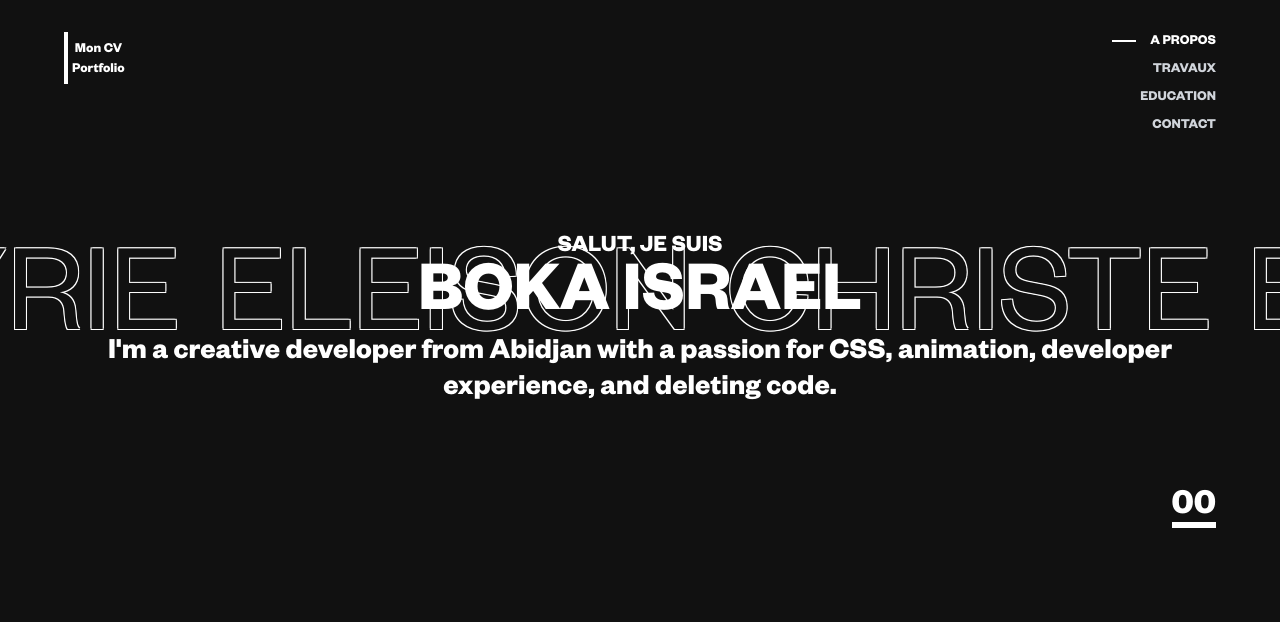
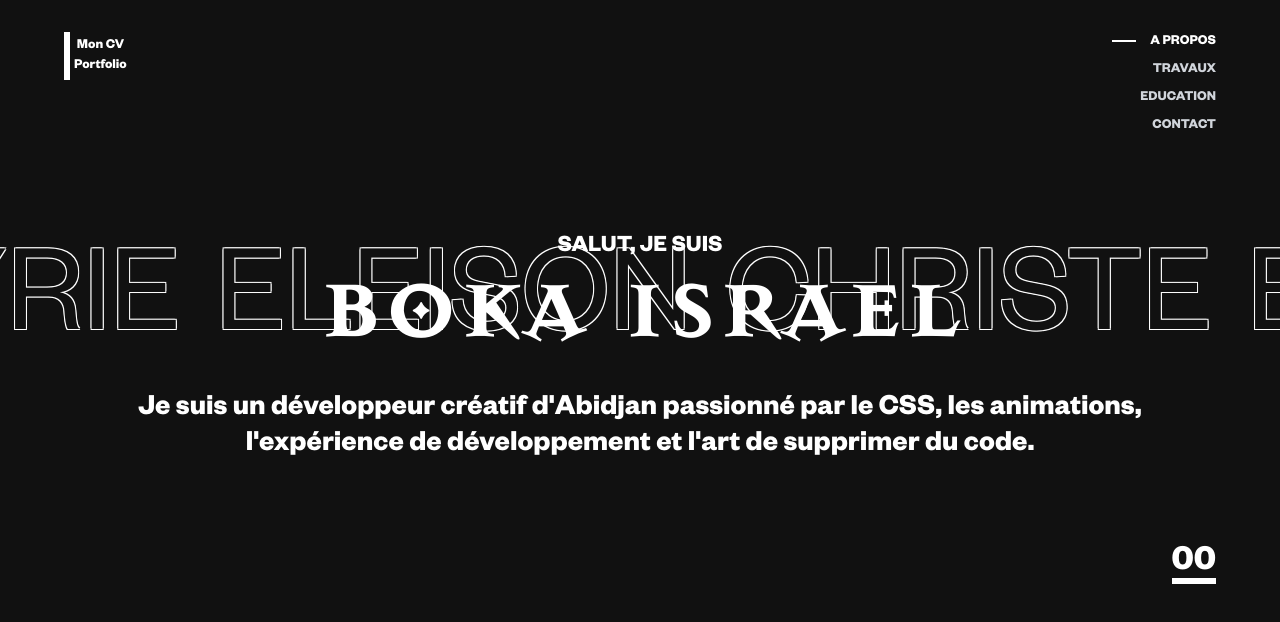
Before and after one commit to IsraelBoka/portfolio, a SvelteKit app: page / in a window 1280 px wide. Shown: the top 622 px of the page. Built offline with nearby package versions, Linux system fonts and the light colour scheme.

Commit message:
new page

```diff
--- a/src/app.css
+++ b/src/app.css
@@ -23,4 +23,12 @@ html {
 		font-weight: bold;
 		font-display: swap;
 	}
+
+	@font-face {
+		font-family: 'Crusader';
+		src: local('Crusader'), local('Crusader'), local('Crusader'), local('Crusader'),
+			url('/fonts/Crusader_Dark/Crusader_Dark.ttf');
+		font-weight: normal;
+		font-display: swap;
+	}
 }
--- a/src/routes/+layout.svelte
+++ b/src/routes/+layout.svelte
@@ -1,7 +1,94 @@
 <script>
 	import '../app.css';
+	import { page } from '$app/stores';
+	import { base } from '$app/paths';
 </script>
 
-<div class="container">
+<div class="container h-screen">
+	<nav class="flex justify-between py-8 px-16">
+		<div class="text-white h-12 text-sm font-bold flex">
+			<div class="h-12 w-1.5 bg-white" />
+			<div class="flex flex-col items-center justify-center mx-1 my-2">
+				<div>Mon CV</div>
+				<div>Portfolio</div>
+			</div>
+		</div>
+
+		<li class="text-white flex flex-col gap-2 uppercase font-Founders">
+			<a
+				href={`${base}/`}
+				class=" inline-flex flex-row-reverse justify-between group active:text-red-500"
+			>
+				<div
+					class:text-white={$page.url.pathname === `${base}/`}
+					class="text-sm font-bold text-gray-300 group-hover:text-white transition-colors"
+				>
+					A propos
+				</div>
+				<div
+					class:bg-[length:100%_2px]={$page.url.pathname === `${base}/`}
+					class=" w-6 h-0.5 my-2 mx-1 bg-right-bottom bg-gradient-to-r from-white to-white bg-[length:0%_2px] bg-no-repeat group-hover:bg-[length:100%_2px] transition-all duration-300 ease-out"
+				/>
+			</a>
+
+			<a href={`${base}/travaux`} class="inline-flex flex-row-reverse justify-between group">
+				<div
+					class:text-white={$page.url.pathname === `${base}/travaux`}
+					class="text-sm font-bold text-gray-300 group-hover:text-white transition-colors"
+				>
+					Travaux
+				</div>
+				<div
+					class:bg-[length:100%_2px]={$page.url.pathname === `${base}/travaux`}
+					class=" w-6 h-0.5 my-2 mx-1 bg-right-bottom bg-gradient-to-r from-white to-white bg-[length:0%_2px] bg-no-repeat group-hover:bg-[length:100%_2px] transition-all duration-300 ease-out"
+				/>
+			</a>
+
+			<a href={''} class="inline-flex flex-row-reverse justify-between group">
+				<div class="text-sm font-bold text-gray-300 group-hover:text-white transition-colors">
+					Education
+				</div>
+				<div
+					class=" w-6 h-0.5 my-2 mx-1 bg-right-bottom bg-gradient-to-r from-white to-white bg-[length:0%_2px] bg-no-repeat group-hover:bg-[length:100%_2px] transition-all duration-300 ease-out"
+				/>
+			</a>
+
+			<a href={''} class="inline-flex flex-row-reverse justify-between group">
+				<div class="text-sm font-bold text-gray-300 group-hover:text-white transition-colors">
+					Contact
+				</div>
+				<div
+					class=" w-6 h-0.5 my-2 mx-1 bg-right-bottom bg-gradient-to-r from-white to-white bg-[length:0%_2px] bg-no-repeat group-hover:bg-[length:100%_2px] transition-all duration-300 ease-out"
+				/>
+			</a>
+		</li>
+	</nav>
 	<slot />
+
+	<footer class="flex justify-end pt-20 px-16">
+		{#if $page.url.pathname === '/'}
+			<span
+				class=" text-4xl font-bold text-white bg-gradient-to-r from-white to-white bg-bottom bg-no-repeat bg-[length:100%_6px] transition-[background-size]"
+				>00</span
+			>
+		{/if}
+		{#if $page.url.pathname === '/travaux'}
+			<span
+				class=" text-4xl font-bold text-white bg-gradient-to-r from-white to-white bg-bottom bg-no-repeat bg-[length:100%_6px] transition-[background-size]"
+				>01</span
+			>
+		{/if}
+		{#if $page.url.pathname === '/education'}
+			<span
+				class=" text-4xl font-bold text-white bg-gradient-to-r from-white to-white bg-bottom bg-no-repeat bg-[length:100%_6px] transition-[background-size]"
+				>02</span
+			>
+		{/if}
+		{#if $page.url.pathname === '/contact'}
+			<span
+				class=" text-4xl font-bold text-white bg-gradient-to-r from-white to-white bg-bottom bg-no-repeat bg-[length:100%_6px] transition-[background-size]"
+				>03</span
+			>
+		{/if}
+	</footer>
 </div>
--- a/src/routes/+page.svelte
+++ b/src/routes/+page.svelte
@@ -1,63 +1,9 @@
 <script lang="ts">
 	import { base } from '$app/paths';
 	import { page } from '$app/stores';
-
-	console.log('la page est : ', $page.url.pathname);
 </script>
 
-<nav class="flex justify-between py-8 px-16">
-	<div class="text-white text-sm font-bold flex">
-		<div class="h-1/2 w-1 bg-white" />
-		<div class="flex flex-col items-center mx-1 my-2">
-			<div>Mon CV</div>
-			<div>Portfolio</div>
-		</div>
-	</div>
-
-	<li class="text-white flex flex-col gap-2 uppercase font-Founders">
-		<a href={''} class=" inline-flex flex-row-reverse justify-between group active:text-red-500">
-			<div
-				class:text-white={$page.url.pathname === '/'}
-				class="text-sm font-bold text-gray-300 group-hover:text-white transition-colors"
-			>
-				A propos
-			</div>
-			<div
-				class:bg-[length:100%_2px]={$page.url.pathname === '/'}
-				class=" w-6 h-0.5 my-2 mx-1 bg-right-bottom bg-gradient-to-r from-white to-white bg-[length:0%_2px] bg-no-repeat group-hover:bg-[length:100%_2px] transition-all duration-300 ease-out"
-			/>
-		</a>
-
-		<a href={''} class="inline-flex flex-row-reverse justify-between group">
-			<div class="text-sm font-bold text-gray-300 group-hover:text-white transition-colors">
-				Travaux
-			</div>
-			<div
-				class=" w-6 h-0.5 my-2 mx-1 bg-right-bottom bg-gradient-to-r from-white to-white bg-[length:0%_2px] bg-no-repeat group-hover:bg-[length:100%_2px] transition-all duration-300 ease-out"
-			/>
-		</a>
-
-		<a href={''} class="inline-flex flex-row-reverse justify-between group">
-			<div class="text-sm font-bold text-gray-300 group-hover:text-white transition-colors">
-				Education
-			</div>
-			<div
-				class=" w-6 h-0.5 my-2 mx-1 bg-right-bottom bg-gradient-to-r from-white to-white bg-[length:0%_2px] bg-no-repeat group-hover:bg-[length:100%_2px] transition-all duration-300 ease-out"
-			/>
-		</a>
-
-		<a href={''} class="inline-flex flex-row-reverse justify-between group">
-			<div class="text-sm font-bold text-gray-300 group-hover:text-white transition-colors">
-				Contact
-			</div>
-			<div
-				class=" w-6 h-0.5 my-2 mx-1 bg-right-bottom bg-gradient-to-r from-white to-white bg-[length:0%_2px] bg-no-repeat group-hover:bg-[length:100%_2px] transition-all duration-300 ease-out"
-			/>
-		</a>
-	</li>
-</nav>
-
-<section>
+<section class="">
 	<div id="background-text " class="pointer-events-none absolute z-0 w-full">
 		<div class="relative flex overflow-x-hidden text-[#111111] text-stroke-3">
 			<div class="py-4 uppercase animate-marquee whitespace-nowrap">
@@ -79,20 +25,13 @@
 	</div>
 	<div class="flex mt-16 flex-col justify-center items-center font-bold text-white z-10 relative">
 		<h2 class="uppercase text-2xl">Salut, Je suis</h2>
-		<h1 class="uppercase text-5xl lg:text-7xl">BOKA ISRAEL</h1>
+		<h1 class="uppercase font-Crusader text-5xl lg:text-9xl">BOKA ISRAEL</h1>
 		<p class="text-xl lg:text-3xl text-center lg:px-24">
-			I&apos;m a creative developer from Abidjan with a passion for CSS, animation, developer
-			experience, and deleting code.
+			Je suis un développeur créatif d'Abidjan passionné par le CSS, les animations, l'expérience de
+			développement et l'art de supprimer du code.
 		</p>
 	</div>
 </section>
-
-<footer class="flex justify-end px-16 py-20">
-	<span
-		class=" text-4xl font-bold text-white bg-gradient-to-r from-white to-white bg-bottom bg-no-repeat bg-[length:100%_6px] transition-[background-size]"
-		>00</span
-	>
-</footer>
 
 <style>
 	.text-stroke-3 {
--- /dev/null
+++ b/src/routes/travaux/+page.svelte
@@ -0,0 +1,5 @@
+<script></script>
+
+<section class="px-16">
+	<h1 class="text-4xl text-white">Travaux</h1>
+</section>
--- a/tailwind.config.js
+++ b/tailwind.config.js
@@ -9,7 +9,8 @@ export default {
 				tertiary: '#AC88B8'
 			},
 			fontFamily: {
-				Founders: ['Founders_Grotesk']
+				Founders: ['Founders_Grotesk'],
+				Crusader: ['Crusader']
 			},
 			keyframes: {
 				marquee: {
```
Also changed, not shown: static/fonts/Crusader_Dark/Crusader_Dark.ttf (added).
